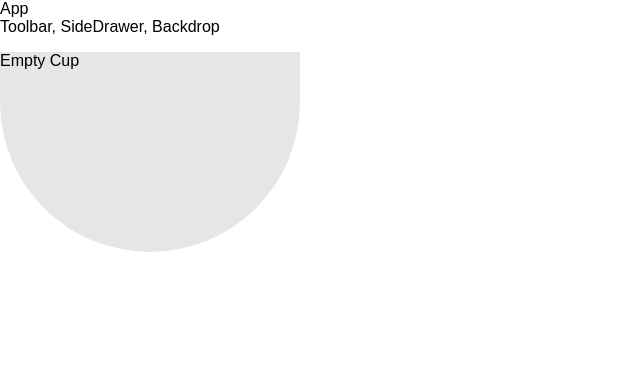
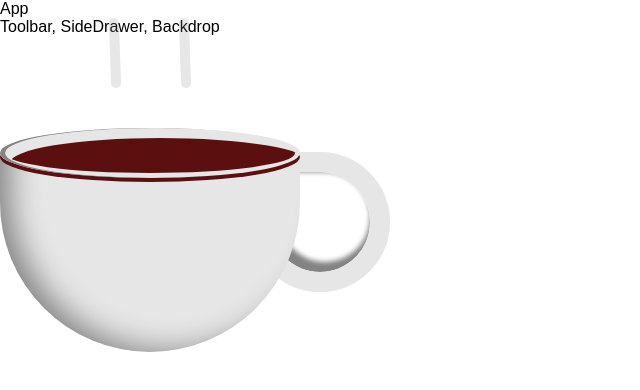
Before and after one commit to hashHan/react-coffee-recipe-app, a React app: page / in a window 1280 px wide. Shown: the top 390 px of the page, without its empty margins (0-640 px from the left). Built offline with nearby package versions, Linux system fonts and the light colour scheme.

Commit message:
basic cup css

```diff
--- a/src/App.js
+++ b/src/App.js
@@ -1,8 +1,8 @@
 import React, { Component } from 'react';
-import './App.css';
+import './App.scss';
 
 import Layout from './hoc/Layout/Layout';
-import Coffeecss from './components/Coffeecss/Coffeecss';
+import Coffeemenu from './components/Coffeemenu/Coffeemenu';
 
 class App extends Component {
   render() {
@@ -10,7 +10,7 @@ class App extends Component {
       <div className="App">
         App
         <Layout>
-          <Coffeecss />
+          <Coffeemenu />
         </Layout>
       </div>
     );
--- a/src/components/Coffeecss/Emptycup/Emptycup.css
+++ /dev/null
@@ -1,10 +0,0 @@
-.Emptycup {
-    background-color: #e6e6e6;
-    box-sizing: border-box;
-    height: 200px;
-    width: 300px;
-    border-radius: 0 0 150px 150px;
-    position: relative;
-
-
-}
--- a/src/components/Coffeecss/Coffeecss.js
+++ b/src/components/Coffeemenu/Coffeemenu.js
@@ -1,13 +1,13 @@
 import React from 'react';
 
-import classes from './Coffeecss.css';
+import classes from './Coffeemenu.scss';
 
 import Emptycup from './Emptycup/Emptycup';
 
-const Coffeecss = ( props ) => (
+const Coffeemenu = ( props ) => (
     <div className={classes.menu}>
         <Emptycup/>
     </div>
 );
 
-export default Coffeecss;
+export default Coffeemenu;
--- a/src/components/Coffeecss/Coffeecss.css
+++ b/src/components/Coffeemenu/Coffeemenu.scss
@@ -1,3 +1,4 @@
 menu{
     background-color: #ccc;
+    min-height: 700px;
 }
--- a/src/components/Coffeecss/Emptycup/Emptycup.js
+++ b/src/components/Coffeemenu/Emptycup/Emptycup.js
@@ -1,10 +1,10 @@
 import React from 'react';
 
-import classes from './Emptycup.css';
+import classes from './Emptycup.scss';
 
 const Emptycup = ( props ) => (
     <div className={classes.Emptycup}>
-        <div>Empty Cup</div>
+        <div className={classes.Coffee}></div>
     </div>
 );
 
--- /dev/null
+++ b/src/components/Coffeemenu/Emptycup/Emptycup.scss
@@ -0,0 +1,138 @@
+$color-white: #e6e6e6;
+$color-coffee: rgb(92, 15, 15);
+$color-grey: #838383;
+
+.Emptycup {
+    // cupbody
+    background-color: $color-white;
+    box-sizing: border-box;
+    height: 200px;
+    width: 300px;
+    border-radius: 0 0 150px 150px;
+    position: relative;
+    top: 100px;
+    //bottom left shadow
+    box-shadow: inset 20px -10px 30px -10px $color-grey;
+
+    &::before, &::after {
+        content: '';
+        position: absolute;
+        display: block;
+
+    }
+    &::before{
+        //cup top
+        width: 300px;
+        height: 50px;
+        border-radius: 50%;
+        top: -24px;
+        box-shadow:
+        inset 5px 0 0 0 $color-grey,//back left shadow
+        inset 0 0 0 5px $color-white,//back border shadow
+        inset 10px 10px 0 0 $color-white;//back cup inlet
+        z-index: 2; // show front border
+    }
+    &::after{
+        //cup handle
+        width: 100px;
+        height: 100px;
+        border-radius: 0 50% 50% 50%;
+        right: -90px;
+        top: 0px;
+        border: 20px solid $color-white;//handle body
+        box-shadow:
+        inset 5px -5px 5px 5px $color-grey;//bottom shadow
+        z-index: -1; // hide behind cup body
+    }
+
+    .Coffee{//content of cup
+        position: absolute;
+        width: 300px;
+        height: 50px;
+        top: -20px;
+        border-radius: 50%;
+        background-color: $color-coffee;
+        z-index: 1;
+
+        &::before, &::after{//for smog
+            content: '';
+            position: absolute;
+            display: block;
+            width: 70px;
+            height: 10px;
+            background: $color-grey;
+            border-radius: 100px;
+            z-index: 2;
+        }
+        &::before{
+            animation: smog 2s infinite;
+        }
+        &::after{
+            animation: smog2 2s infinite;
+        }
+        @keyframes smog{
+            0%{
+                opacity: 0;
+                transform: rotateZ(-92deg);
+                top: -20px;
+                left: 80px;
+            }
+            25%{
+                opacity: 0.3;
+                transform: rotateZ(-88deg);
+
+                left: 60px;
+            }
+            50%{
+                opacity: 0.2;
+                transform: rotateZ(-92deg);
+
+                left: 80px;
+            }
+            75%{
+                opacity: 0.1;
+                transform: rotateZ(-88deg);
+
+                left: 60px;
+            }
+            100%{
+                opacity: 0;
+                transform: rotateZ(-90deg);
+                top: -100px;
+                left: 80px;
+            }
+        }
+        @keyframes smog2{
+            0%{
+                opacity: 0;
+                transform: rotateZ(-92deg);
+                top: -20px;
+                left: 150px;
+            }
+            25%{
+                opacity: 0.3;
+                transform: rotateZ(-88deg);
+
+                left: 130px;
+            }
+            50%{
+                opacity: 0.2;
+                transform: rotateZ(-92deg);
+
+                left: 150px;
+            }
+            75%{
+                opacity: 0.1;
+                transform: rotateZ(-88deg);
+
+                left: 130px;
+            }
+            100%{
+                opacity: 0;
+                transform: rotateZ(-90deg);
+                top: -100px;
+                left: 150px;
+            }
+        }
+    }
+}
--- a/src/hoc/Layout/Layout.js
+++ b/src/hoc/Layout/Layout.js
@@ -1,7 +1,7 @@
 import React from 'react';
 
 import Aux from '../Auxiliary/Auxiliary';
-import classes from './Layout.css';
+import classes from './Layout.scss';
 
 const layout = ( props ) => (
     <Aux>
--- a/src/index.js
+++ b/src/index.js
@@ -1,6 +1,6 @@
 import React from 'react';
 import ReactDOM from 'react-dom';
-import './index.css';
+import './index.scss';
 import App from './App';
 import registerServiceWorker from './registerServiceWorker';
 
```
Also changed, not shown: src/App.scss (renamed from src/App.css), src/hoc/Layout/Layout.scss (renamed from src/hoc/Layout/Layout.css), src/index.scss (renamed from src/index.css).
